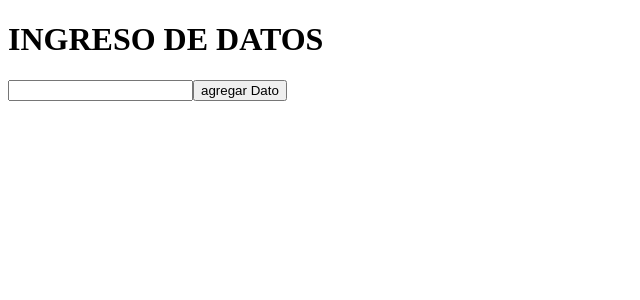
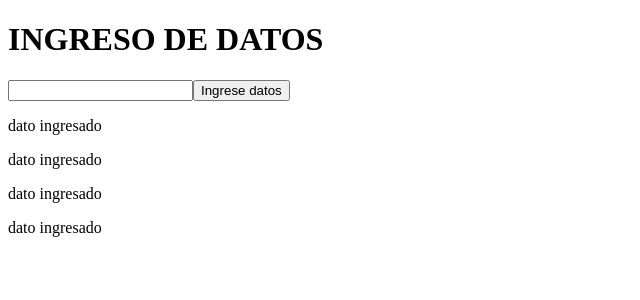
Before and after one commit to jevar0809/INGRESO_DE_DATOS, a React (Vite) app: page / in a window 1280 px wide. Shown: the top 300 px of the page, without its empty margins (0-640 px from the left). Built offline with nearby package versions, Linux system fonts and the light colour scheme.

Commit message:
se hace el proyecto haciendo un flujo del algortimo

```diff
--- a/src/main.jsx
+++ b/src/main.jsx
@@ -1,31 +1,29 @@
-
-import ReactDOM from "react-dom/client";
-
-import { useState } from "react";
-
-/* se debe instalar el paquete uuidv4 para generar numeros aleatorios */
-import { v4 as uuidv4 } from 'uuid'
-
-import { ObtenerFormulario, CuadroTexto } from './componentes'
+import ReactDOM from 'react-dom/client'
 
 
 const root = ReactDOM.createRoot(document.getElementById('root'))
 
+const App = ()=>{
+  return (
+
+    <>
+      <h1>INGRESO DE DATOS</h1>
+
+      <form>
+        <input type="text" />
+        <button>Ingrese datos</button>
+      </form>
+
+      <p>dato ingresado</p>
+      <p>dato ingresado</p>
+      <p>dato ingresado</p>
+      <p>dato ingresado</p>
 
 
 
-function App(){
-
-  const [array, setArray] = useState([])
 
 
-
-  /* esta funcion construira el array de los datos que se ingresen por el input */
-  const agregarTarea = (datoInput)=>{
-    const NewArray = [datoInput, ...array]
-    setArray(NewArray)
-
-  }
+    </>
 
 
 
@@ -33,48 +31,9 @@ function App(){
 
 
 
-  /*
-  vemos que retorna dos componentes que se pintaran en el DOM:
-    <ObtenerFormulario /> es la combinacion de un input con un boton, un pequeño formulario
-    <CuadroTexto /> es el texto que aparece debajo del mini formulario con los datos que se escribieron en el input
-
-  Este ultimo se pintara siempre y cuando haya un dato en el input.
-
-
-  Para pintar los datos del input debajo del mini formulario usamos un arreglo (array), de esta forma cada vez que se renderice la pagina pintara los datos que el array contenga.
-
-
-  Para hacer dicho arreglo, usamos un useState que inicialmente tendra un arreglo vacio: const [array, setArray] = useState([])
-
-  A este arreglo vacio le añadiremos los datos capturados por el input del formulario. Para traer dichos datos usamos un prop en el componente <ObtenerFormulario /> pero este prop es una funcion que construira el array
-
-
-  Una vez este el array construido con algun dato, se mapea usando el metodo .map() y por cada dato que haya en el array se retornara el componente <CuadroTexto />
-
-
-
-  */
-  return(
-    <>
-
-    <h1>INGRESO DE DATOS</h1>
-
-      <ObtenerFormulario traigoDatoInput={agregarTarea} />
-
-      {
-        array.map((data)=>
-          <CuadroTexto
-            data = {data}
-            key = {uuidv4()}
-          />)
-      }
-    </>
   )
-
-
 }
 
 
 
-
-root.render(<App />)
+root.render(<App/>)
```
Also changed, not shown: src/flujo.txt.
